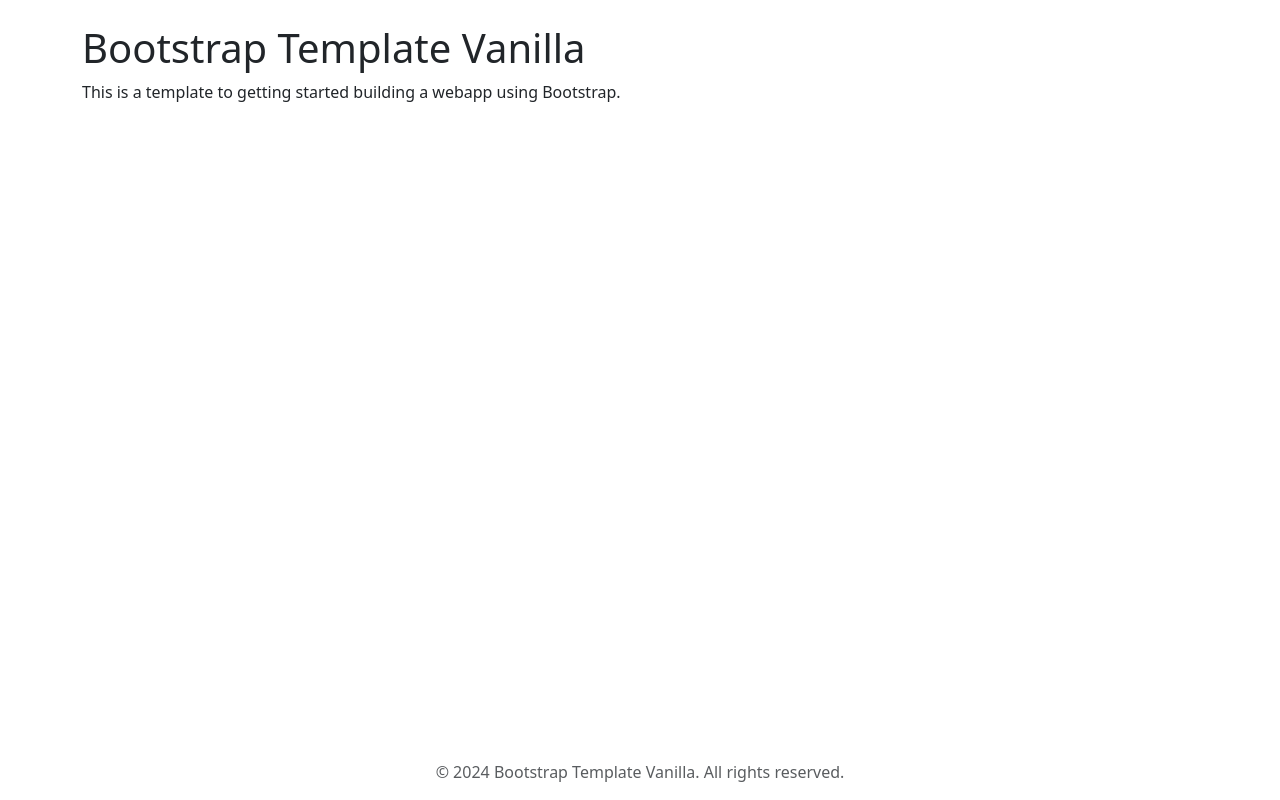
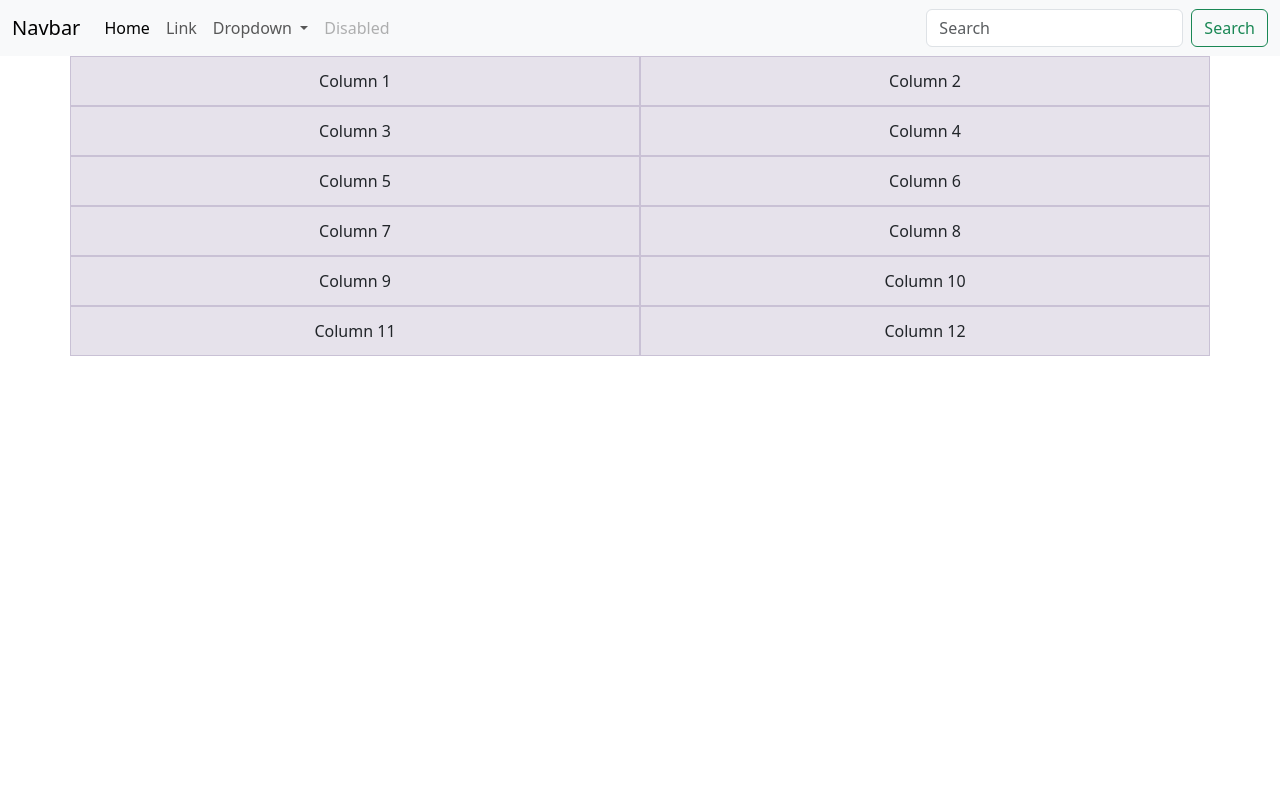
Before and after one commit to NomixDK/Bootstrap-Start---Tema4, a plain HTML site: page index.html in a window 1280 px wide. Drawn offline with Linux system fonts and the light colour scheme.

Commit message:
First Lesson in Bootstrap, Containers + Grid + Col, Row

```diff
--- a/css/style.css
+++ b/css/style.css
@@ -1,3 +1,6 @@
-/*
- * Write your own styles in this file
- */
+.container [class^="col"] {
+    padding-top: .75rem;
+    padding-bottom: .75rem;
+    background-color: rgba(86, 61, 124, .15);
+    border: 1px solid rgba(86, 61, 124, .2);
+}
--- a/index.html
+++ b/index.html
@@ -15,21 +15,90 @@
     <script src="js/script.js" defer></script>
 </head>
 <body class="min-vh-100 overflow-y-scroll d-flex flex-column">
-    <header>
-        <!-- Your navigation could live here, or you can delete the header tag -->
-    </header>
 
-    <main class="flex-grow-1">
-        <section class="container mt-4">
-            <h1>Bootstrap Template Vanilla</h1>
-            <p>
-                This is a template to getting started building a webapp using Bootstrap.
-            </p>
-        </section>
-    </main>
+<div class="hero">
 
-    <footer class="text-center text-muted mt-4">
-        <p>&copy; 2024 Bootstrap Template Vanilla. All rights reserved.</p>
-    </footer>
+
+</div>
+
+<nav class="navbar navbar-expand-lg bg-body-tertiary">
+    <div class="container-fluid" >
+        <a class="navbar-brand" href="#">Navbar</a>
+        <button class="navbar-toggler" type="button" data-bs-toggle="collapse" data-bs-target="#navbarSupportedContent" aria-controls="navbarSupportedContent" aria-expanded="false" aria-label="Toggle navigation">
+            <span class="navbar-toggler-icon"></span>
+        </button>
+        <div class="collapse navbar-collapse" id="navbarSupportedContent">
+            <ul class="navbar-nav me-auto mb-2 mb-lg-0">
+                <li class="nav-item">
+                    <a class="nav-link active" aria-current="page" href="#">Home</a>
+                </li>
+                <li class="nav-item">
+                    <a class="nav-link" href="#">Link</a>
+                </li>
+                <li class="nav-item dropdown">
+                    <a class="nav-link dropdown-toggle" href="#" role="button" data-bs-toggle="dropdown" aria-expanded="false">
+                        Dropdown
+                    </a>
+                    <ul class="dropdown-menu">
+                        <li><a class="dropdown-item" href="#">Action</a></li>
+                        <li><a class="dropdown-item" href="#">Another action</a></li>
+                        <li><hr class="dropdown-divider"></li>
+                        <li><a class="dropdown-item" href="#">Something else here</a></li>
+                    </ul>
+                </li>
+                <li class="nav-item">
+                    <a class="nav-link disabled" aria-disabled="true">Disabled</a>
+                </li>
+            </ul>
+            <form class="d-flex" role="search">
+                <input class="form-control me-2" type="search" placeholder="Search" aria-label="Search">
+                <button class="btn btn-outline-success" type="submit">Search</button>
+            </form>
+        </div>
+    </div>
+</nav>
+
+    <div class="container text-center">
+        <div class="row">
+            <div class="col-sm-6 row-col-md-4 row-col-lg-3">
+                Column 1
+            </div>
+            <div class="col-sm-6 row-col-md-4 row-col-lg-3">
+                Column 2
+            </div>
+            <div class="col-sm-6 row-col-md-4 row-col-lg-3">
+                Column 3
+            </div>
+            <div class="col-sm-6 row-col-md-4 row-col-lg-3">
+                Column 4
+            </div>
+            <div class="col-sm-6 row-col-md-4 row-col-lg-3">
+                Column 5
+            </div>
+            <div class="col-sm-6 row-col-md-4 row-col-lg-3">
+                Column 6
+            </div>
+            <div class="col-sm-6 row-col-md-4 row-col-lg-3">
+                Column 7
+            </div>
+            <div class="col-sm-6 row-col-md-4 row-col-lg-3">
+                Column 8
+            </div>
+            <div class="col-sm-6 row-col-md-4 row-col-lg-3">
+                Column 9
+            </div>
+            <div class="col-sm-6 row-col-md-4 row-col-lg-3">
+                Column 10
+            </div>
+            <div class="col-sm-6 row-col-md-4 row-col-lg-3">
+                Column 11
+            </div>
+            <div class="col-sm-6 row-col-md-4 row-col-lg-3">
+                Column 12
+            </div>
+        </div>
+    </div>
+
+
 </body>
 </html>
```
